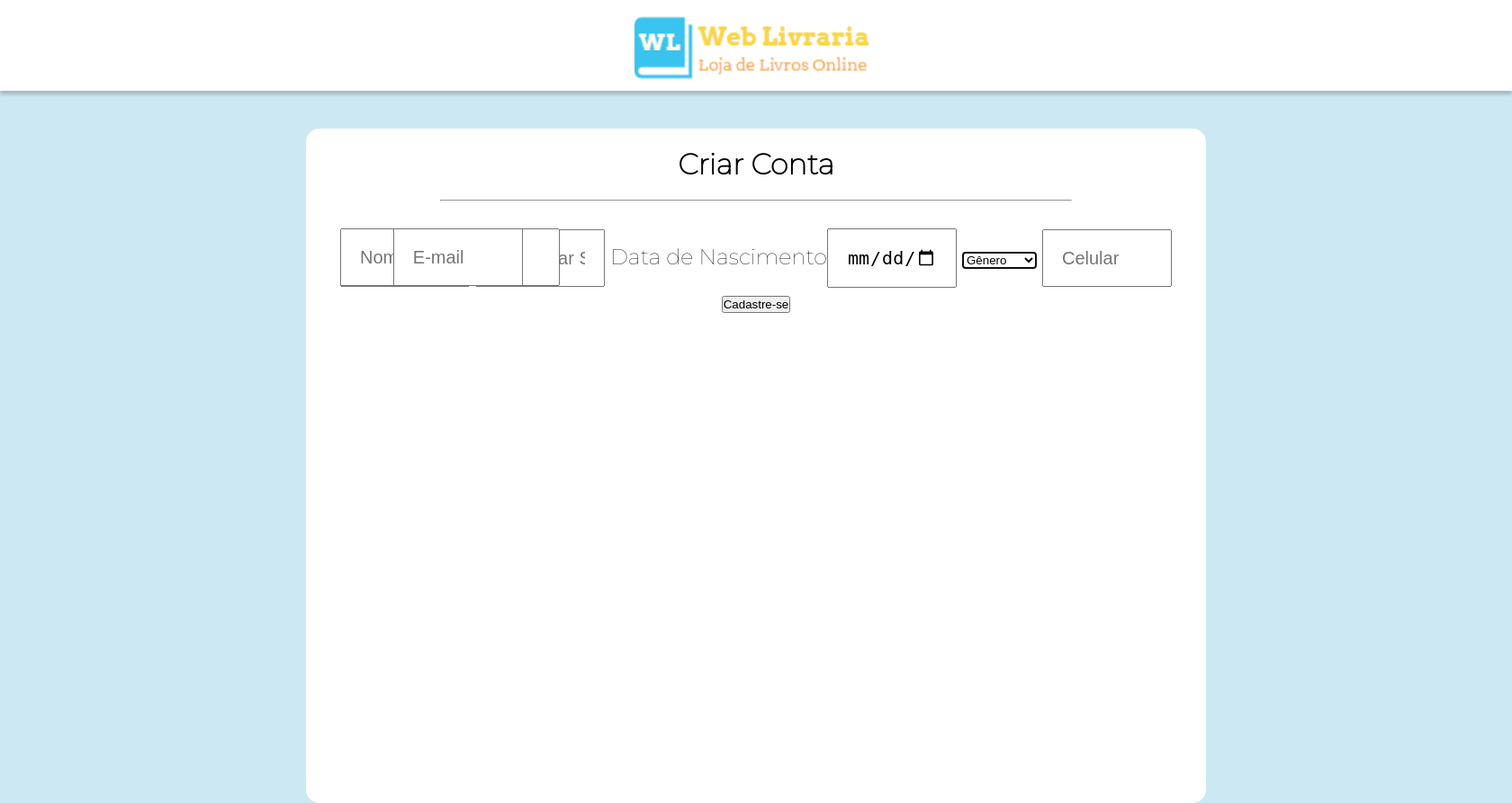
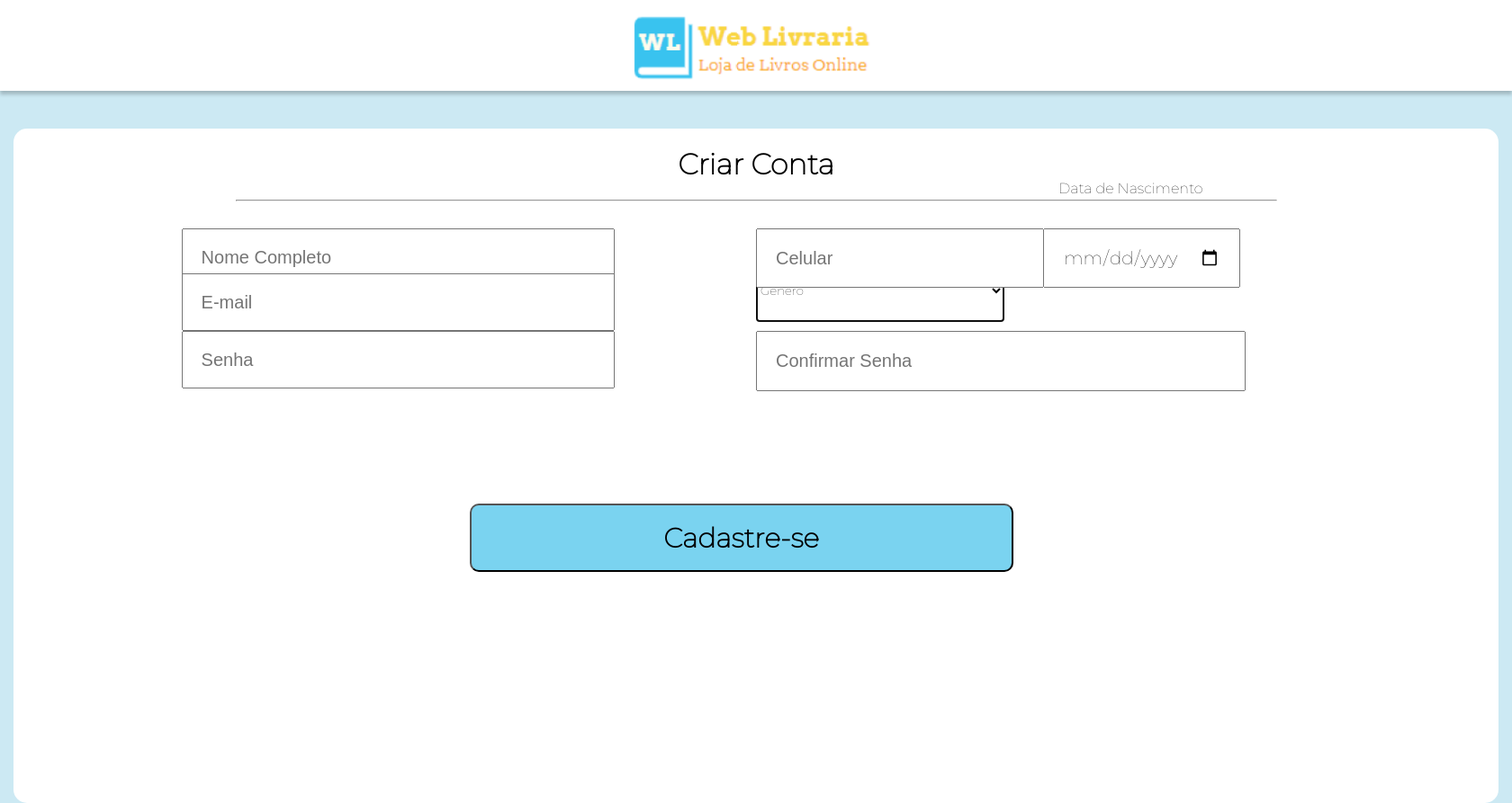
Before and after one commit to DanielZanad/ProjetoUninove4Semestre, a PHP site: page /cadastro.php in a window 1680 px wide. Shown: the whole page at 90% size. Run offline with PHP 8.4, Linux system fonts and the light colour scheme.

Commit message:
alinhamento no formulário de cadastro
Necessitando finalizar o alinhamento na tela de cadastro.

Co-Authored-By: DanielZanad <64167362+DanielZanad@users.noreply.github.com>
Co-Authored-By: William Zeo <william.zeo@gmail.com>

```diff
--- a/cadastro.php
+++ b/cadastro.php
@@ -62,7 +62,7 @@ if (isset($_POST['cadastro'])) {
     <meta charset="UTF-8">
     <meta http-equiv="X-UA-Compatible" content="IE=edge">
     <meta name="viewport" content="width=device-width, initial-scale=1.0">
-    <link rel="stylesheet" type="text/css" href="/styles/stylesCadastro.css">
+    <link rel="stylesheet" type="text/css" href="./styles/stylesCadastro.css">
     <title>Tela de cadastro</title>
 </head>
 
@@ -78,13 +78,15 @@ if (isset($_POST['cadastro'])) {
         </h1>
         <hr style="width: 70%; margin-bottom: 30px;">
 
+        <p>Data de Nascimento<p>
+
         <!--Criando formulario só para testes-->
         <form action="<?php echo $_SERVER['PHP_SELF']; ?>" method="POST" id="formCadastro">
             <input type="text" id="nome" name="nome" placeholder="Nome Completo">
             <input type="text" id="email" name="email" placeholder="E-mail">
             <input type="password" id="senha" name="senha" placeholder="Senha">
             <input type="password" id="confSenha" placeholder="Confirmar Senha" name="Confirmar Senha">
-            Data de Nascimento<input type="date" id="dataNas" name="dataNas" placeholder="">
+            <input type="date" id="dataNas" name="dataNas" placeholder="">
             <select name="genero" id="genero" autofocus>
                 <option value="Gênero" disabled selected> Gênero
                 </option>
@@ -97,9 +99,15 @@ if (isset($_POST['cadastro'])) {
                 <option value="Outros">
                     Outros
                 </option>
+                <option value="Prefiro não comentar">
+                    Prefiro não comentar
+                </option>
+                <option value="Casimiro">
+                    Casimiro
+                </option>
             </select>
             <input type="text" id="celular" name="celular" placeholder="Celular">
-            <button type="submit" name="cadastro">Cadastre-se</button>
+            <button type="submit" id="cadastrar" name="cadastro">Cadastre-se</button>
         </form>
     </div>
 
@@ -110,3 +118,140 @@ if (isset($_POST['cadastro'])) {
 
 
 </html>
+
+<style>
+@import url('https://fonts.googleapis.com/css2?family=Roboto:wght@300&display=swap');
+@import url('https://fonts.googleapis.com/css2?family=Montserrat:wght@100&display=swap');
+
+
+* {
+    margin: auto;
+    padding: 0%;
+}
+
+
+#logo {
+    display: block;
+    margin-left: auto;
+    margin-right: auto;
+    width: 17%;
+}
+
+#headerCadastro {
+    background: white;
+    box-shadow: 0px 4px 4px rgba(0, 0, 0, 0.219);
+
+}
+
+div#cadastro {
+    margin-top: 42px;
+    text-align: center;
+    background-color: white;
+    border-radius: 15px;
+    width: 1650px;
+    height: 750px;
+    font-family: Montserrat;
+
+}
+
+#formCadastro {
+
+    font-size: 1.5em;
+
+
+}
+
+input#nome {
+    position: absolute;
+    width: 437px;
+    left: 12%;
+}
+
+input#email {
+    position: absolute;
+    top: 38%;
+    width: 437px;
+    left: 12%;
+
+}
+
+input#senha {
+    position: absolute;
+    top: 46%;
+    width: 437px;
+    left: 12%;
+}
+
+input#celular{
+    width: 276px;
+    height: 62px;
+    position: absolute;
+    left: 50%;
+    width: 276px;
+}
+
+select#genero {
+
+    position: absolute;
+    top: 36%;
+    left: 50%;
+    width: 276px;
+    height: 62px;
+    height: 70px;
+    font-family: Montserrat;
+
+}
+
+input#confSenha {
+   width: 437px;
+   height: 63px;
+   position: absolute;
+   top: 46%;
+   left: 50%;
+   width: 500px;
+}
+
+input#dataNas{
+
+   position: absolute;
+   left: 69%;
+   width: 175px;
+   font-family: Montserrat;
+}
+
+p{
+    top: 25%;
+    position: absolute;
+    left: 70%;
+}
+
+button#cadastrar{
+    width: 604px;
+    height: 76px;
+    position: fixed;
+    top: 70%;
+    right: 33%;
+    border-radius: 10px;
+    font-size: 30px;
+    font-weight: bold;
+    font-family: Montserrat;
+    background-color: rgba(122, 211, 240, 1);
+}
+
+body {
+
+    background: #CCE9F3;
+}
+
+
+input {
+    width: 100px;
+    padding: 0 20px;
+
+}
+
+input,
+input::-webkit-input-placeholder {
+    font-size: 20px;
+    line-height: 3;
+}
--- a/styles/stylesCadastro.css
+++ /dev/null
@@ -1,80 +0,0 @@
-@import url('https://fonts.googleapis.com/css2?family=Roboto:wght@300&display=swap');
-@import url('https://fonts.googleapis.com/css2?family=Montserrat:wght@100&display=swap');
-
-
-* {
-    margin: auto;
-    padding: 0%;
-}
-
-
-#logo {
-    display: block;
-    margin-left: auto;
-    margin-right: auto;
-    width: 17%;
-}
-
-#headerCadastro {
-    background: white;
-    box-shadow: 0px 4px 4px rgba(0, 0, 0, 0.219);
-
-}
-
-div#cadastro {
-    margin-top: 42px;
-    text-align: center;
-    background-color: white;
-    border-radius: 15px;
-    width: 1000px;
-    height: 750px;
-    font-family: Montserrat;
-
-}
-
-#formCadastro {
-
-    font-size: 1.5em;
-
-
-}
-
-input#nome {
-    position: absolute;
-    width: 200px;
-}
-
-input#email {
-    position: absolute;
-    left: 26%;
-
-
-}
-
-input#senha {}
-
-input#confSenha {}
-
-input#dataNas {}
-
-input#genero {}
-
-input#celular {}
-
-body {
-
-    background: #CCE9F3;
-}
-
-
-input {
-    width: 100px;
-    padding: 0 20px;
-
-}
-
-input,
-input::-webkit-input-placeholder {
-    font-size: 20px;
-    line-height: 3;
-}
```
